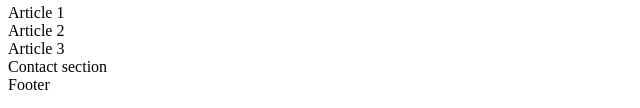
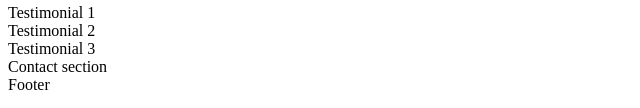
Before and after one commit to EmilianoJZX100/holbertonschool-web_front_end, a plain HTML site: page html_advanced/6-index.html in a window 1280 px wide. Shown: the part 238-346 px from the top of the page, without its empty margins (0-640 px from the left). Drawn offline with Linux system fonts and the light colour scheme.

Commit message:
Work, News, Testimonial articles

```diff
--- a/html_advanced/6-index.html
+++ b/html_advanced/6-index.html
@@ -49,13 +49,13 @@
             <section>
                 Testimonials section
                 <article>
-                    Article 1
+                    Testimonial 1
                 </article>
                 <article>
-                    Article 2
+                    Testimonial 2
                 </article>
                 <article>
-                    Article 3
+                    Testimonial 3
                 </article>
             </section>
             <section>
```
